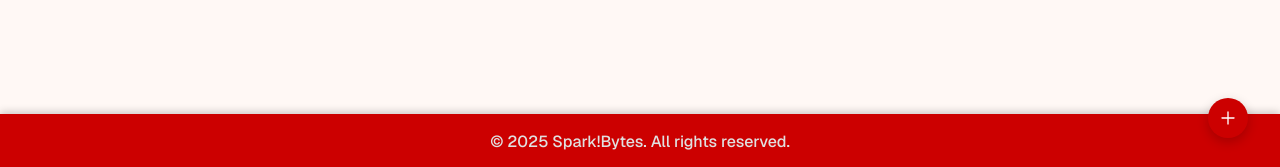
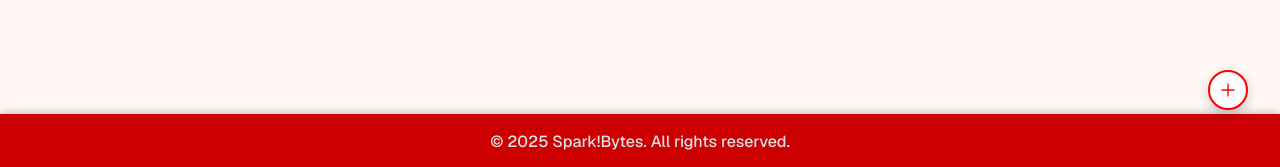
Before and after one commit to alyak0120/Team1-SparkBytes, a Next.js app in the folder team1-sparkbytes/: page /event in a window 1280 px wide. Shown: the part 630-797 px from the top of the page. Built offline with nearby package versions, Linux system fonts and the light colour scheme; no server answers.

Commit message:
changed post button color

```diff
--- a/team1-sparkbytes/app/globals.css
+++ b/team1-sparkbytes/app/globals.css
@@ -71,11 +71,11 @@
 
 .floating-post-button {
   position: fixed;
-  bottom: 32px;
+  bottom: 60px;
   right: 32px;
   border-radius: 50%;
-  background-color: #cc0000;
-  border: none;
+  background-color: white;
+  border: red 2px solid;
   box-shadow: 0 4px 12px rgba(0,0,0,0.2);
   display:flex;
   justify-content: center;
@@ -98,4 +98,5 @@
   display: flex;
   align-items: center;
   justify-content: center;
+  color: red;
 }
```
